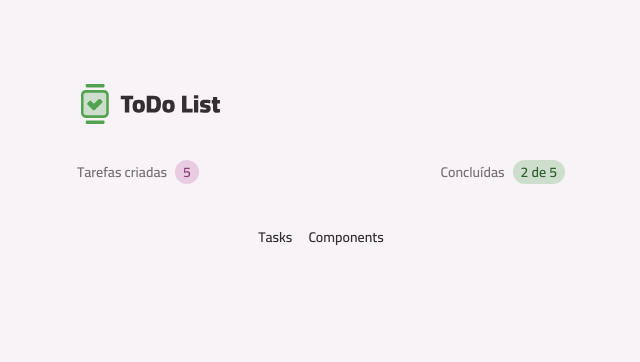
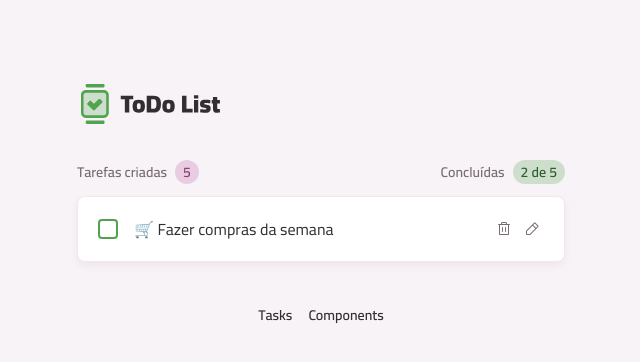
Before and after one commit to luishng/todo-reactjs-tailwind-2025, a React (Vite) app: page / in a window 1280 px wide. Shown: the top 362 px of the page, without its empty margins (319-959 px from the left). Built offline with nearby package versions, Linux system fonts and the light colour scheme.

Commit message:
feat: create taks item and apply edit option available

```diff
--- /dev/null
+++ b/src/core-components/task-item.tsx
@@ -0,0 +1,46 @@
+import ButtonIcon from "../components/button-icon";
+import Card from "../components/card";
+import InputCheckbox from "../components/input-checkbox";
+import Text from "../components/text";
+
+import TrashIcon from '../assets/icons/trash.svg?react'
+import PencilIcon from '../assets/icons/pencil.svg?react'
+import XIcon from '../assets/icons/x.svg?react'
+import CheckIcon from '../assets/icons/check.svg?react'
+import { useState } from "react";
+import Input from "../components/input";
+
+export default function TaskItem() {
+  const [isEditing, setIsEditing] = useState(false)
+
+  function handleEditTask() {
+    setIsEditing(true)
+  }
+
+  function handleExitEditTask() {
+    setIsEditing(false)
+  }
+
+  return (
+    <Card size="md" className="flex items-center gap-4">
+      {!isEditing ? (
+        <>
+          <InputCheckbox />
+          <Text className="flex-1">🛒 Fazer compras da semana</Text>
+          <div className="flex gap-1">
+            <ButtonIcon icon={TrashIcon} variant="tertiary" />
+            <ButtonIcon icon={PencilIcon} variant="tertiary" onClick={handleEditTask} />
+          </div>
+        </>
+      ) : (
+        <>
+          <Input className="flex-1" />
+          <div className="flex gap-1">
+            <ButtonIcon icon={XIcon} variant="secondary" onClick={handleExitEditTask} />
+            <ButtonIcon icon={CheckIcon} variant="primary" />
+          </div>
+        </>
+      )}
+    </Card >
+  )
+}
--- a/src/pages/page-home.tsx
+++ b/src/pages/page-home.tsx
@@ -1,4 +1,5 @@
 import Container from "../components/container";
+import TaskItem from "../core-components/task-item";
 import TasksSummary from "../core-components/tasks-summary";
 
 export default function PageHome() {
@@ -7,6 +8,8 @@
       <header className="flex items-center justify-between">
         <TasksSummary />
       </header>
+
+      <TaskItem />
     </Container>
   )
 }
```
